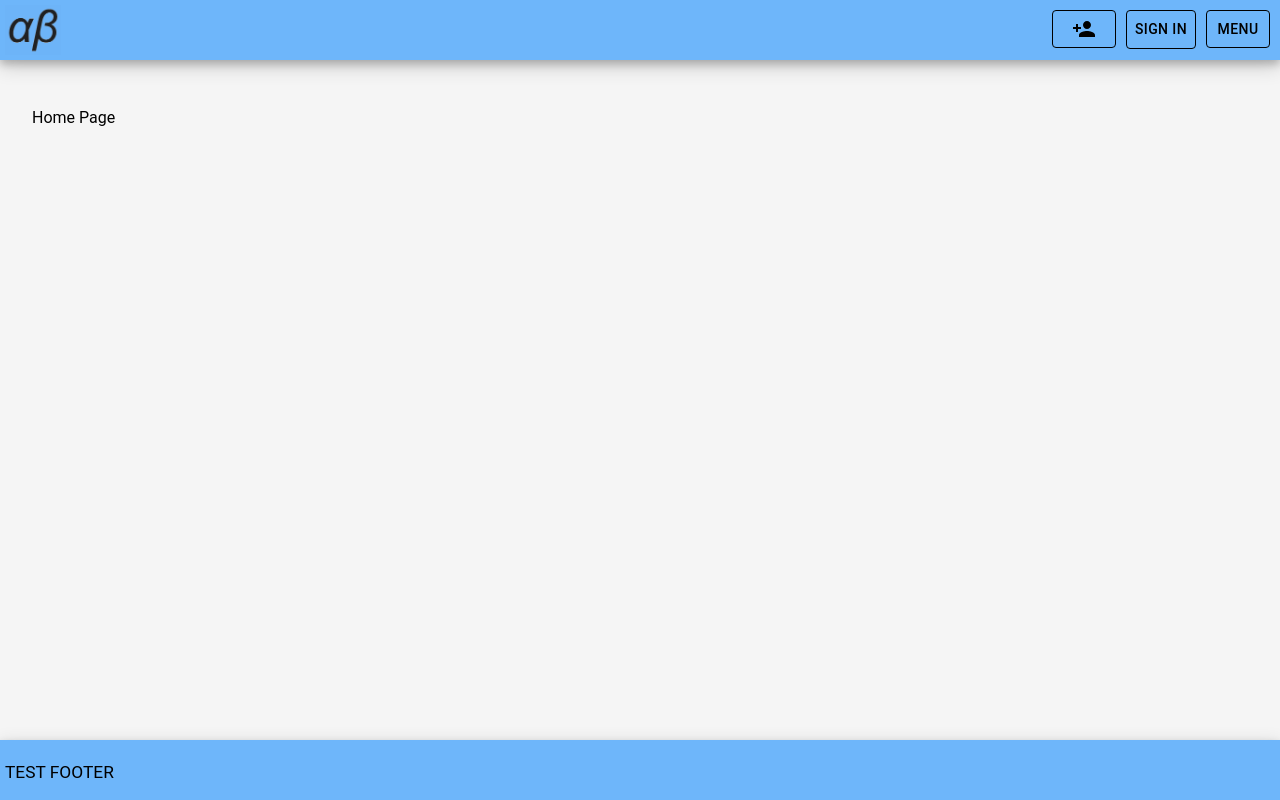
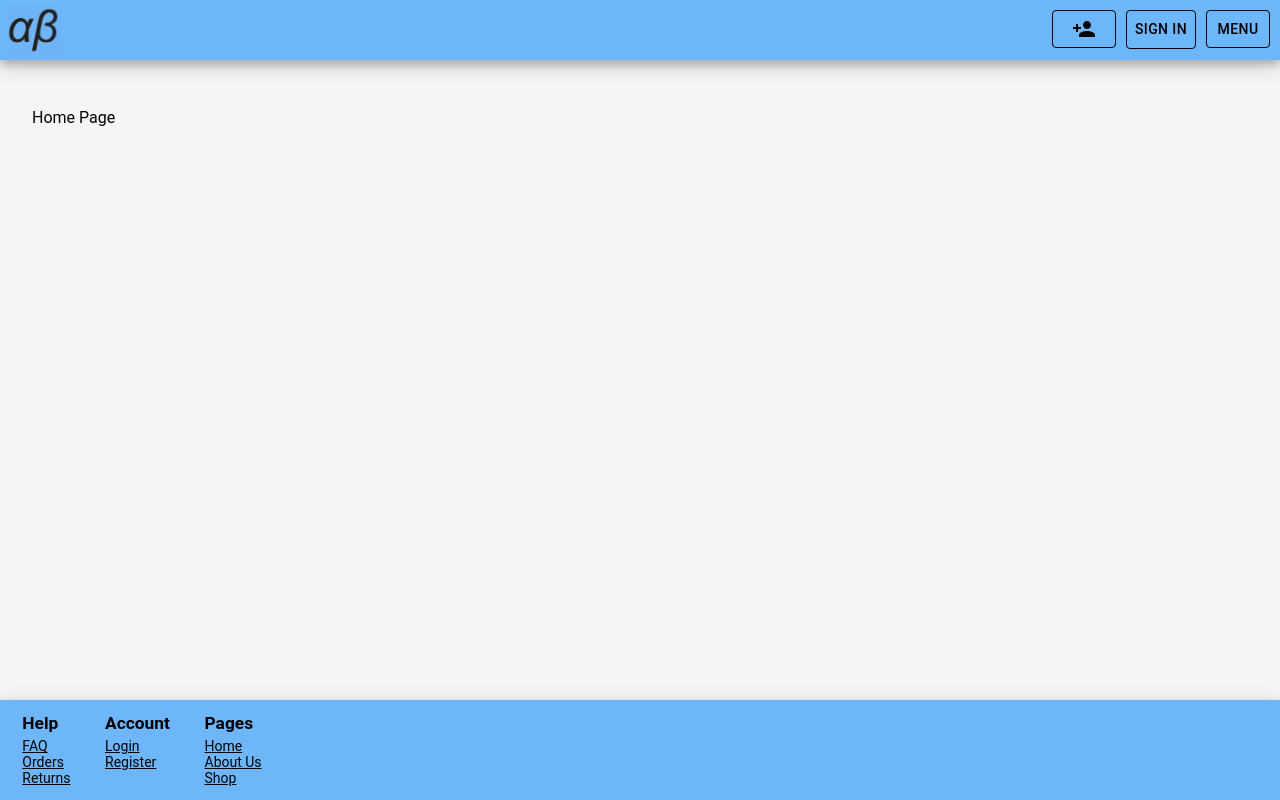
Before and after one commit to kjthorpe18/storefront-app, a React (Create React App) app: page / in a window 1280 px wide. Built offline with nearby package versions, Linux system fonts and the light colour scheme.

Commit message:
Footer updates

```diff
--- a/src/components/Footer.js
+++ b/src/components/Footer.js
@@ -1,10 +1,49 @@
 import React, { Component } from "react";
+import { Link } from "react-router-dom";
 
 class Footer extends Component {
   render() {
     return (
       <div id="footer">
-        <p>TEST FOOTER</p>
+        <div className="footer-column">
+          <h4 className="footer-column-header">Help</h4>
+          <ul className="footer-list">
+            <li>
+              <Link to="/faq">FAQ</Link>
+            </li>
+            <li>
+              <Link to="/orders">Orders</Link>
+            </li>
+            <li>
+              <Link to="/returns">Returns</Link>
+            </li>
+          </ul>
+        </div>
+        <div className="footer-column">
+          <h4 className="footer-column-header">Account</h4>
+          <ul className="footer-list">
+            <li>
+              <Link to="/login">Login</Link>
+            </li>
+            <li>
+              <Link to="/create-account">Register</Link>
+            </li>
+          </ul>
+        </div>
+        <div className="footer-column">
+          <h4 className="footer-column-header">Pages</h4>
+          <ul className="footer-list">
+            <li>
+              <Link to="/home">Home</Link>
+            </li>
+            <li>
+              <Link to="/about">About Us</Link>
+            </li>
+            <li>
+              <Link to="/shop">Shop</Link>
+            </li>
+          </ul>
+        </div>
       </div>
     );
   }
--- a/src/static/index.css
+++ b/src/static/index.css
@@ -76,14 +76,30 @@ body {
   padding: 5px;
   background-color: rgb(110, 182, 250);
   box-shadow: 0 4px 8px 0 rgba(0, 0, 0, 0.2), 0 6px 20px 0 rgba(0, 0, 0, 0.19);
-  max-height: 50px;
-  height: 50px;
+  display: flex;
+  justify-content: flex-start;
 }
 
 #footer a {
   text-decoration: none;
   text-decoration-line: underline;
   color: black;
+}
+
+.footer-column {
+  margin: 0.5em 1em 0.5em 1em;
+}
+
+.footer-column-header {
+  margin: 0;
+  padding-bottom: 5px;
+}
+
+.footer-list {
+  margin: 0;
+  padding: 0;
+  list-style-type: none;
+  font-size: 14px;
 }
 
 #logo {
```
